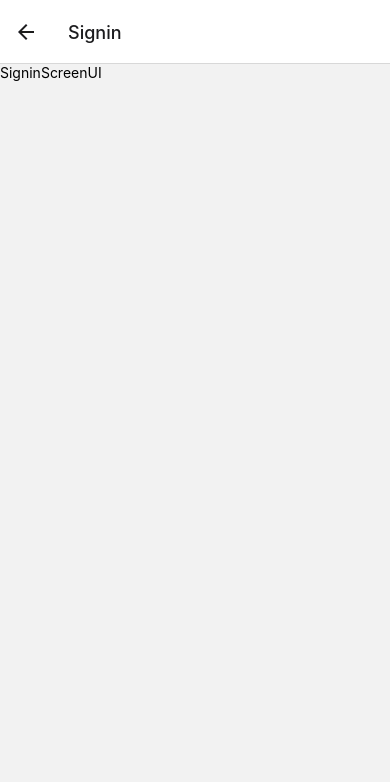
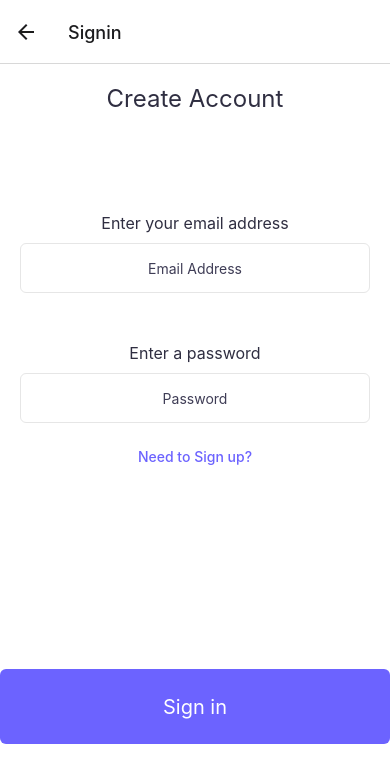
Before and after one commit to dgentilli/shopping-2024, a React Native app: screen /Signin in a window 390 px wide. Shown: the top 782 px of the page. Built offline with nearby package versions, Linux system fonts and the light colour scheme; no server answers.

Commit message:
Implement signin with email and password

```diff
--- a/screens/SigninScreen/SigninScreenContainer.tsx
+++ b/screens/SigninScreen/SigninScreenContainer.tsx
@@ -1,9 +1,44 @@
-import React from 'react';
+import React, { useState } from 'react';
+import { getAuth, signInWithEmailAndPassword } from 'firebase/auth';
 import SigninScreenUI from './SigninScreenUI';
+import { useNavigation } from '@react-navigation/native';
 const MemoizedSignupScreenUI = React.memo(SigninScreenUI);
 
 const SigninScreenContainer = () => {
-  return <MemoizedSignupScreenUI />;
+  const [email, setEmail] = useState('');
+  const [password, setPassword] = useState('');
+  const navigation = useNavigation<any>();
+  // To Do: Add TS to the navigation
+  const auth = getAuth();
+
+  const onPressLink = () => {
+    navigation.navigate('Signup');
+  };
+
+  const onPressCtaButton = () => {
+    signInWithEmailAndPassword(auth, email, password)
+      .then((userCredential) => {
+        const user = userCredential.user;
+        console.log('user from Sign in', user);
+      })
+      .catch((error) => {
+        const errorCode = error.code;
+        const errorMessage = error.message;
+        console.log('signin errorCode', errorCode);
+        console.log('signing errorMessage', errorMessage);
+      });
+  };
+
+  return (
+    <MemoizedSignupScreenUI
+      email={email}
+      password={password}
+      setEmail={setEmail}
+      setPassword={setPassword}
+      onPressCtaButton={onPressCtaButton}
+      onPressLink={onPressLink}
+    />
+  );
 };
 
 export default SigninScreenContainer;
--- a/screens/SigninScreen/SigninScreenUI.tsx
+++ b/screens/SigninScreen/SigninScreenUI.tsx
@@ -1,15 +1,83 @@
-import { View, Text } from 'react-native';
+import { View, Text, TextInput, StyleSheet } from 'react-native';
+import AuthScreenWrapper from '../../baseComponents/AuthScreenWrapper';
+import Spacer from '../../baseComponents/Spacer';
+import Link from '../../baseComponents/Link';
 
-interface SigninScreenProps {}
+interface SigninScreenProps {
+  email: string;
+  password: string;
+  setEmail: (input: string) => void;
+  setPassword: (input: string) => void;
+  onPressLink: () => void;
+  onPressCtaButton: () => void;
+}
 
 const SigninScreenUI = (props: SigninScreenProps) => {
-  const {} = props;
+  const {
+    email,
+    password,
+    setEmail,
+    setPassword,
+    onPressLink,
+    onPressCtaButton,
+  } = props;
 
   return (
-    <View>
-      <Text>SigninScreenUI</Text>
-    </View>
+    <AuthScreenWrapper
+      title='Create Account'
+      ctaTitle='Sign in'
+      ctaCallback={onPressCtaButton}
+    >
+      <Text style={styles.label}>Enter your email address</Text>
+
+      <TextInput
+        style={styles.input}
+        value={email}
+        keyboardType='email-address'
+        placeholder='Email Address'
+        placeholderTextColor='#3f3d56'
+        autoCapitalize='none'
+        autoCorrect={false}
+        onChangeText={(input) => setEmail(input)}
+      />
+
+      <Spacer height={50} />
+
+      <Text style={styles.label}>Enter a password</Text>
+
+      <TextInput
+        style={styles.input}
+        value={password}
+        placeholder='Password'
+        placeholderTextColor='#3f3d56'
+        secureTextEntry
+        autoCapitalize='none'
+        autoCorrect={false}
+        onChangeText={(input) => setPassword(input)}
+      />
+
+      <Spacer height={25} />
+
+      <Link text='Need to Sign up?' onPress={onPressLink} />
+    </AuthScreenWrapper>
   );
 };
 
+const styles = StyleSheet.create({
+  label: {
+    marginBottom: 10,
+    fontSize: 16,
+    color: '#2f2e41',
+  },
+  input: {
+    borderColor: '#e6e6e6',
+    borderWidth: 1,
+    height: 50,
+    width: '100%',
+    borderRadius: 6,
+    padding: 10,
+    textAlign: 'center',
+  },
+});
+
 export default SigninScreenUI;
```
